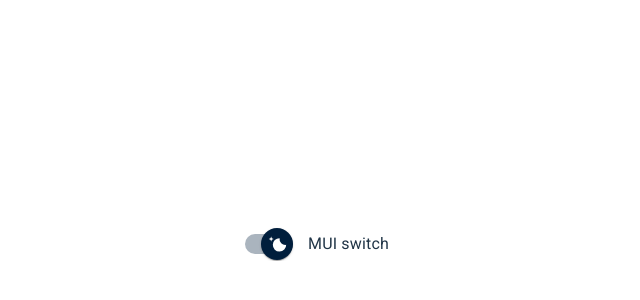
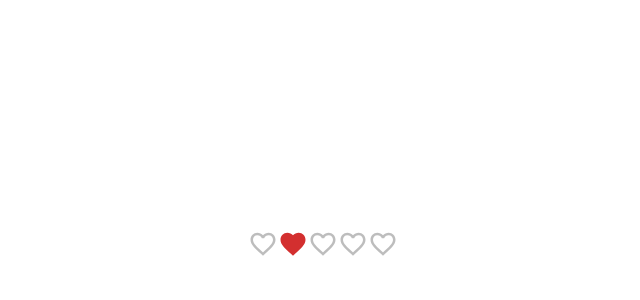
Before and after one commit to SOUROVSARKERTEC12/material_ui, a React (Vite) app in the folder ReactMUI/: page / in a window 1280 px wide. Shown: the part 156-456 px from the top of the page, without its empty margins (317-957 px from the left). Built offline with nearby package versions, Linux system fonts and the light colour scheme.

Commit message:
MuiRating

```diff
--- a/ReactMUI/src/App.jsx
+++ b/ReactMUI/src/App.jsx
@@ -5,6 +5,7 @@ import {MuiSelect} from "./components/Select/MuiSelect.jsx";
 import {MuiRadioButton} from "./components/RadioButton/MuiRadioButton.jsx";
 import {MuiCheckbox} from "./components/Checkbox/MuiCheckbox.jsx";
 import {MuiSwitch} from "./components/Switch/MuiSwitch.jsx";
+import {MuiRating} from "./components/Rating/MuiRating.jsx";
 
 function App() {
 
@@ -15,7 +16,8 @@ function App() {
             {/*<MuiSelect/>*/}
             {/*<MuiRadioButton/>*/}
             {/*<MuiCheckbox/>*/}
-            <MuiSwitch/>
+            {/*<MuiSwitch/>*/}
+            <MuiRating/>
         </>
     )
 }
--- /dev/null
+++ b/ReactMUI/src/components/Rating/MuiRating.jsx
@@ -0,0 +1,21 @@
+import {Rating, Stack} from "@mui/material";
+import {useState} from "react";
+import FavoriteIcon from '@mui/icons-material/Favorite';
+import FavoriteBorderIcon from '@mui/icons-material/FavoriteBorder';
+
+export const MuiRating = () => {
+    const [value, setValue] = useState(2)
+    console.log({value})
+    const handleChange=(event) =>{
+        setValue(event.target.value)
+    }
+    return (
+        <Stack spacing={2}>
+            <Rating value={value} onChange={handleChange} precision={0.5} size="large"
+                    icon={<FavoriteIcon fontSize="inherit" color='error'/>}
+                    emptyIcon={<FavoriteBorderIcon fontSize="inherit" />}
+                    highlightSelectedOnly
+            />
+        </Stack>
+    )
+}
```
